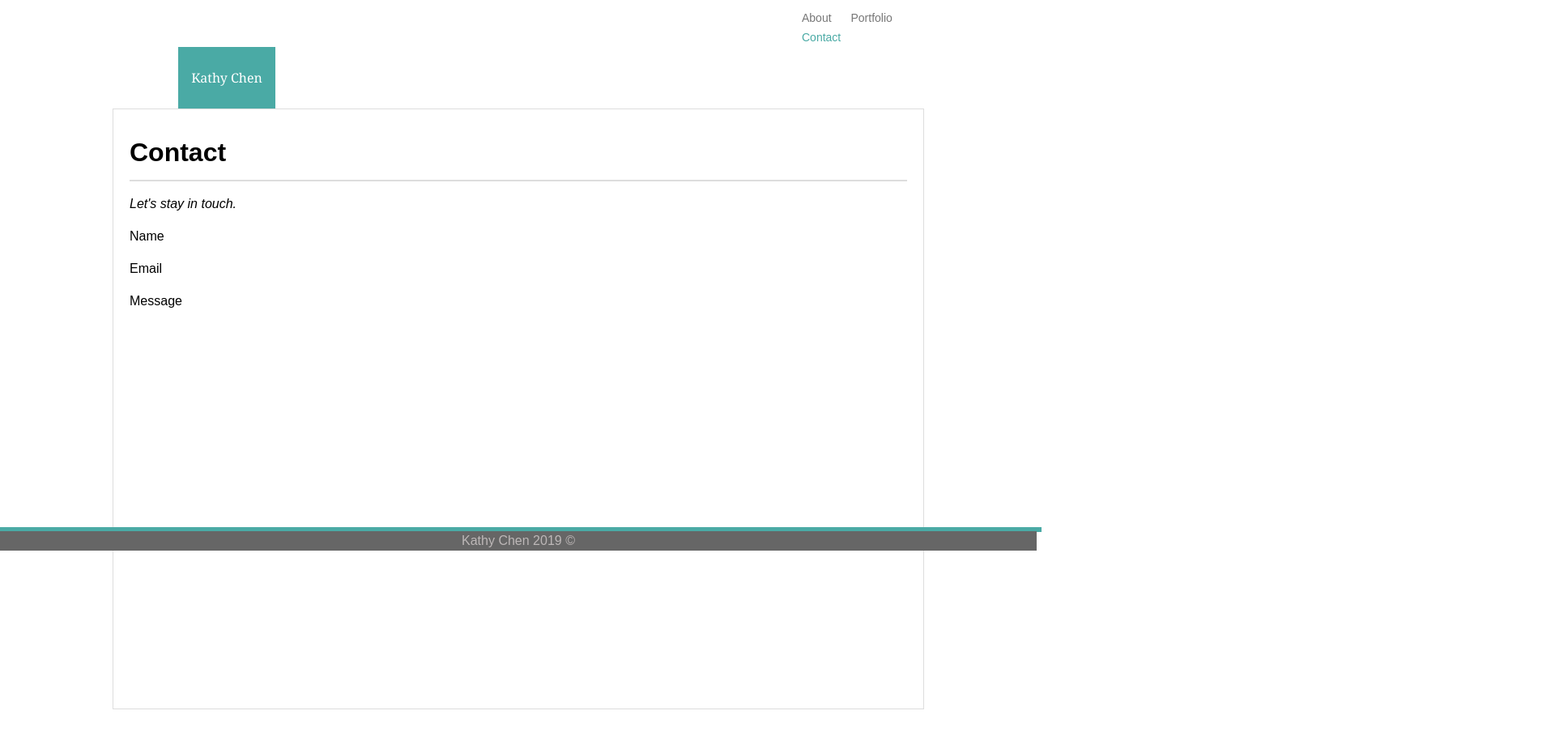
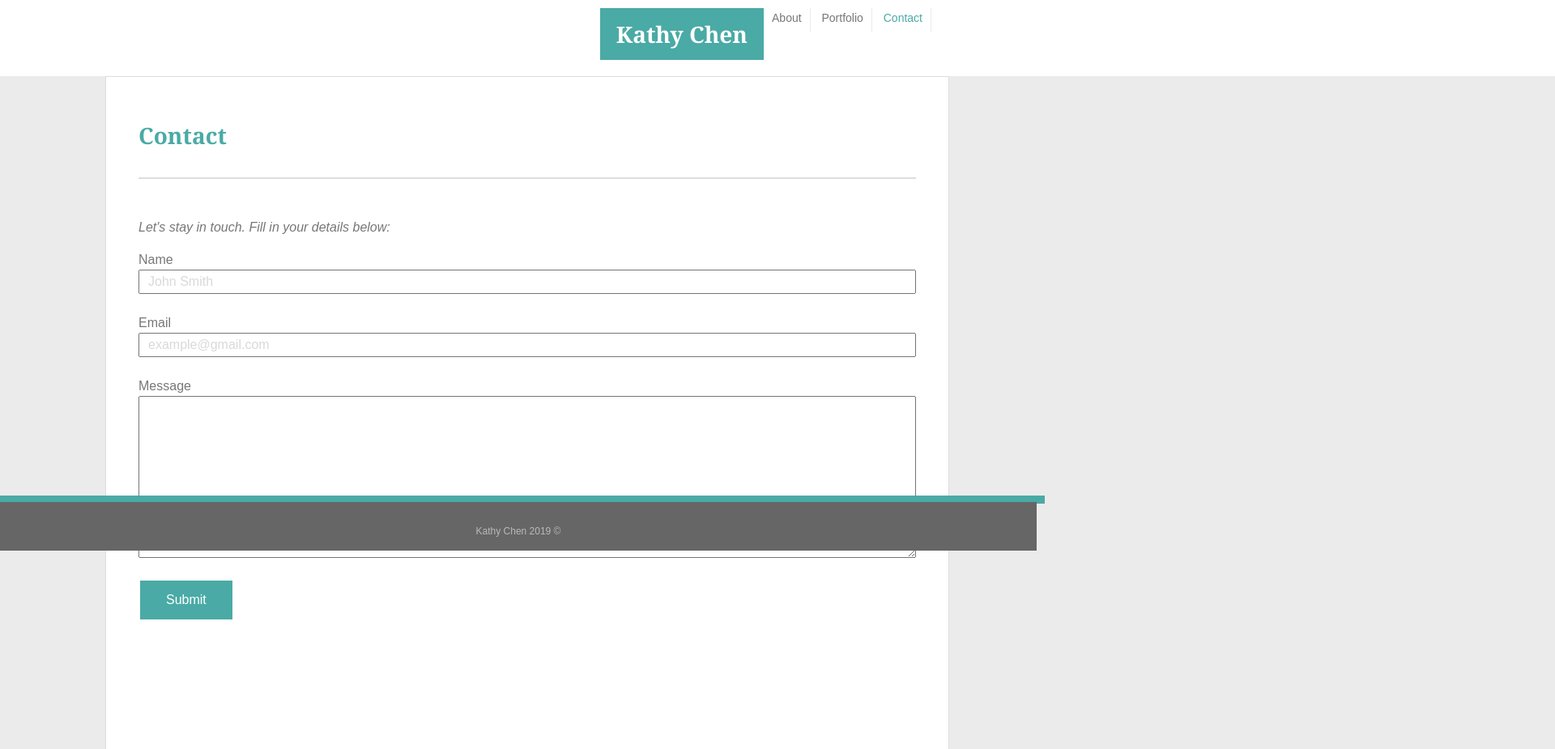
Before and after one commit to xmchen0/Basic-Portfolio, a plain HTML site: page contact.html in a window 1280 px wide. Shown: the part 120-1045 px from the top of the page at 81% size, 1920 px wide, since content can reach past the window. Drawn offline with Linux system fonts and the light colour scheme.

Commit message:
added some more styles, fixed up layout

```diff
--- a/assets/style.css
+++ b/assets/style.css
@@ -17,23 +17,38 @@ h2 {
 
 .container {
     width: 960px;
-    height: 700px;
+    height: 750px;
     background-color: #ffffff;
     border: 1px solid #dddddd;
-    padding: 20px;
+    padding: 40px;
     margin: 0 auto;
+    color: #777777
   }
 
-.line {
+#background-container {
+    background-color: #ebebeb;
+    margin: -70px -500%;
+    padding: 0 500% !important;
+    overflow: hidden;
+}
+
+.line1 {
+    border: 1px solid #dddddd;
+    margin: 0 -500%;
+    padding: 0 500% !important;
+}
+
+
+.line2 {
     border: 1px solid #dddddd;
 }
 
-.line2 {
+.line3 {
     position: fixed;
     left: 0;
-    bottom: 15px;
+    bottom: 50px;
     width: 100%;
-    border: 3px solid #4aaaa5;
+    border: 5px solid #4aaaa5;
 }
 
 #bio-image {
@@ -48,9 +63,11 @@ h2 {
     left: 0;
     bottom: 0;
     width: 100%;
+    height: 60px;
     background-color: #666666;
     color: #bdb8b8;
     text-align: center;
+    font-size: 12px;
   }
 
 .header {
@@ -58,9 +75,9 @@ h2 {
     font-size: 14px;
     background: #ffffff;
     color: #777777;
-    margin-left: 850px;
+    margin-top: 0 auto;
     overflow: hidden;
-
+    float: right;
   }
 
 a {
@@ -69,17 +86,25 @@ a {
     color: #777777;
 }
 
-.name {
+.header a {
+    border-right: 1px solid #ebebeb;
+}
+
+header {
+    background: #4aaaa5;
+  }
+
+h1 {
+    float: left;
+    padding: 20px;
+    margin: 0;
+    margin-bottom: 20px;
+    font-size: 28px;
+    color: #ffffff;
+    text-align: center;
+    background: #4aaaa5;
     font-family: 'Georgia', Times, Times New Roman, serif;
-    font-size: 16px;
-    text-align: center;
-    width: 100px;
-    background-color: #4aaaa5;
-    color: #ffffff;
-    padding: 10px;
-    margin-left: 90px;
-
-}
+  }
 
 .main-bio {
     padding: 16px;
@@ -104,3 +129,47 @@ a {
     background-color: #ffffff;
     color: #4aaaa5;
   }
+
+#portfolio {
+    box-sizing: border-box;
+}
+
+.textField1,
+.textField2 {
+    padding: 10px 10px;
+    height: 30px;
+    width: 960px;
+    font-family: 'Arial', 'Helvetica Neue', Helvetica, sans-serif;
+    font-size: 16px;
+    color: #494343;
+  }
+
+#textArea{
+    height: 200px;
+    width: 960px;
+    font-family: 'Arial', 'Helvetica Neue', Helvetica, sans-serif;
+    font-size: 16px;
+    color: #494343;
+}
+
+.textName {
+    color: #777777;
+}
+
+::placeholder {
+    color: #dbd8d8;
+}
+
+.button {
+    background-color: #4aaaa5;
+    font-family: 'Arial', 'Helvetica Neue', Helvetica, sans-serif;
+    border: none;
+    color: #ffffff;
+    padding: 15px 32px;
+    text-align: center;
+    text-decoration: none;
+    display: inline-block;
+    font-size: 16px;
+    margin: 4px 2px;
+    cursor: pointer;
+}
--- a/contact.html
+++ b/contact.html
@@ -8,41 +8,49 @@
 
 <body>
 
-    <header class="header">
+    <div class="header">
+        <h1 style="float:left">Kathy Chen</h1>
         <a href="index.html">About</a>
         <a href="portfolio.html">Portfolio</a>
         <a class="active" href="contact.html">Contact</a>
-    </header>
-
-    <div class="name">
-        <p>Kathy Chen</p>
     </div>
 
-    <div class="container">
-        <h1>Contact</h1>
+    <hr class="line1"><br>
 
-        <hr class="line">
+    <div id="background-container">
 
-        <section id="contact">
+        <div class="container">
+            <h2>Contact</h2>
 
-        <p><em>Let's stay in touch.</em></p>
+            <hr class="line2"><br>
 
-        <p>Name</p>
+            <section id="contact">
 
-        <p>Email</p>
+            <p><em>Let's stay in touch. Fill in your details below:</em></p>
 
-        <p>Message</p>
+            <form class="textName">
+                Name<br>
+                <input class="textField1" type="text" name="name" placeholder="John Smith">
+                <br><br>
+                Email<br>
+                <input class="textField2" type="text" name="email" placeholder="example@gmail.com">
+                <br><br>
+                Message<br>
+                <textarea name="textArea" id="textArea" cols="30" rows="10"></textarea>
+                <br><br>
+                <input type="button" class="button" value="Submit">
+            </form>
 
-        </section>
+            </section>
 
+        </div>
     </div>
-
 
 <body>
 
-<hr class="line2">
+<hr class="line3">
 <footer class="footer">
-    Kathy Chen 2019 ©<br>
+    <br>Kathy Chen 2019 ©
 </footer>
 
 </html>
```
Also changed, not shown: index.html (+9 -6 lines), portfolio.html (+11 -9 lines).
